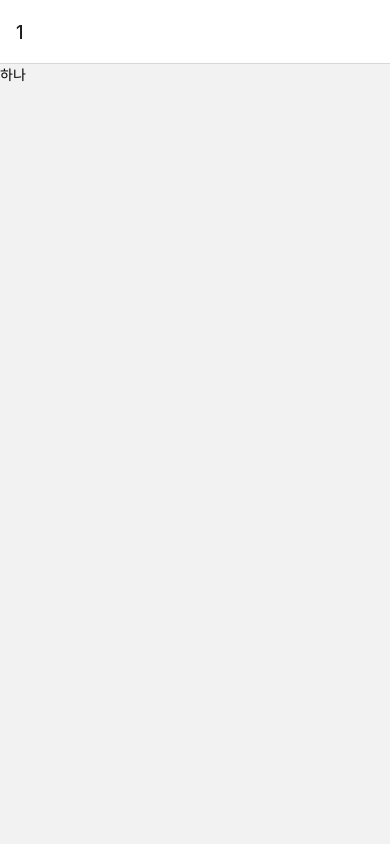
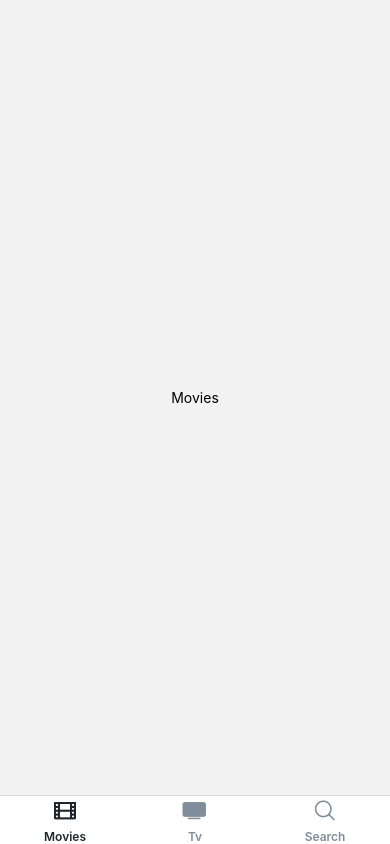
Before and after one commit to leejungho9/noovies, a React Native app: screen /Movies in a window 390 px wide. Before the commit this address had no page. Built offline with nearby package versions, Linux system fonts and the light colour scheme.

Commit message:
#2.12 Stacks and Tabs

```diff
--- a/App.js
+++ b/App.js
@@ -1,12 +1,10 @@
-import "react-native-gesture-handler";
 import React, { useCallback } from "react";
 import * as SplashScreen from "expo-splash-screen";
 import { Ionicons } from "@expo/vector-icons";
 import { useAssets } from "expo-asset";
 import { useFonts } from "expo-font";
 import { NavigationContainer } from "@react-navigation/native";
-import Tabs from "./navigation/Tabs";
-import Stack from "./navigation/Stack";
+import Root from "./navigation/Root";
 
 SplashScreen.preventAutoHideAsync();
 
@@ -22,7 +20,7 @@ export default function App() {
 
   return (
     <NavigationContainer onReady={onLayoutRootView}>
-      <Stack />
+      <Root />
     </NavigationContainer>
   );
 }
--- /dev/null
+++ b/navigation/Root.js
@@ -0,0 +1,16 @@
+//natice-stack Navigatioe
+import React from "react";
+import { createNativeStackNavigator } from "@react-navigation/native-stack";
+import Tabs from "./Tabs";
+import Stack from "./Stack";
+
+const Nav = createNativeStackNavigator();
+
+const Root = () => (
+  <Nav.Navigator screenOptions={{ presentation: "modal", headerShown: false }}>
+    <Nav.Screen name="Tabs" component={Tabs} />
+    <Nav.Screen name="Stack" component={Stack} />
+  </Nav.Navigator>
+);
+
+export default Root;
--- a/navigation/Stack.js
+++ b/navigation/Stack.js
@@ -21,32 +21,26 @@ const ScreenTwo = ({ navigation: { navigate } }) => {
   );
 };
 
-const ScreenThree = ({ navigation }) => {
+const ScreenThree = ({ navigation: { navigate } }) => {
   return (
-    <TouchableOpacity
-      onPress={() => navigation.setOptions({ title: "Hello!" })}
-    >
-      <Text>Change title</Text>
+    <TouchableOpacity onPress={() => navigate("Tabs", { screen: "Search" })}>
+      <Text>Go to search </Text>
     </TouchableOpacity>
   );
 };
 
-function Stack() {
+const Stack = () => {
   return (
     <NativeStack.Navigator
       screenOptions={{
         headerBackTitleVisible: false,
       }}
     >
-      <NativeStack.Screen
-        options={{ title: "1" }}
-        name="One"
-        component={ScreenOne}
-      />
+      <NativeStack.Screen name="One" component={ScreenOne} />
       <NativeStack.Screen name="Two" component={ScreenTwo} />
       <NativeStack.Screen name="Three" component={ScreenThree} />
     </NativeStack.Navigator>
   );
-}
+};
 
 export default Stack;
--- a/navigation/Tabs.js
+++ b/navigation/Tabs.js
@@ -1,11 +1,10 @@
 import { createBottomTabNavigator } from "@react-navigation/bottom-tabs";
-import Movies from "../screens/Movies";
 import Tv from "../screens/Tv";
 import Search from "../screens/Search";
-import { Text, View } from "react-native";
 import { useColorScheme } from "react-native";
 import { BLACK_COLOR, WHITE_COLOR, YELLOW_COLOR } from "../color";
 import { Ionicons } from "@expo/vector-icons";
+import Movies from "../screens/Movies";
 
 const Tab = createBottomTabNavigator();
 
@@ -37,6 +36,7 @@ const Tabs = () => {
         name="Movies"
         component={Movies}
         options={{
+          headerShown: false,
           tabBarIcon: ({ color, size }) => {
             return <Ionicons name={"film-outline"} color={color} size={size} />;
           },
--- a/screens/Movies.js
+++ b/screens/Movies.js
@@ -1,8 +1,10 @@
-import { Text, View } from "react-native";
+import { Text, TouchableOpacity, View } from "react-native";
 
-const Movies = () => (
+const Movies = ({ navigation: { navigate } }) => (
   <View style={{ flex: 1, justifyContent: "center", alignItems: "center" }}>
-    <Text>Movies</Text>
+    <TouchableOpacity onPress={() => navigate("Stack", { screen: "Three" })}>
+      <Text>Movies</Text>
+    </TouchableOpacity>
   </View>
 );
 
```
